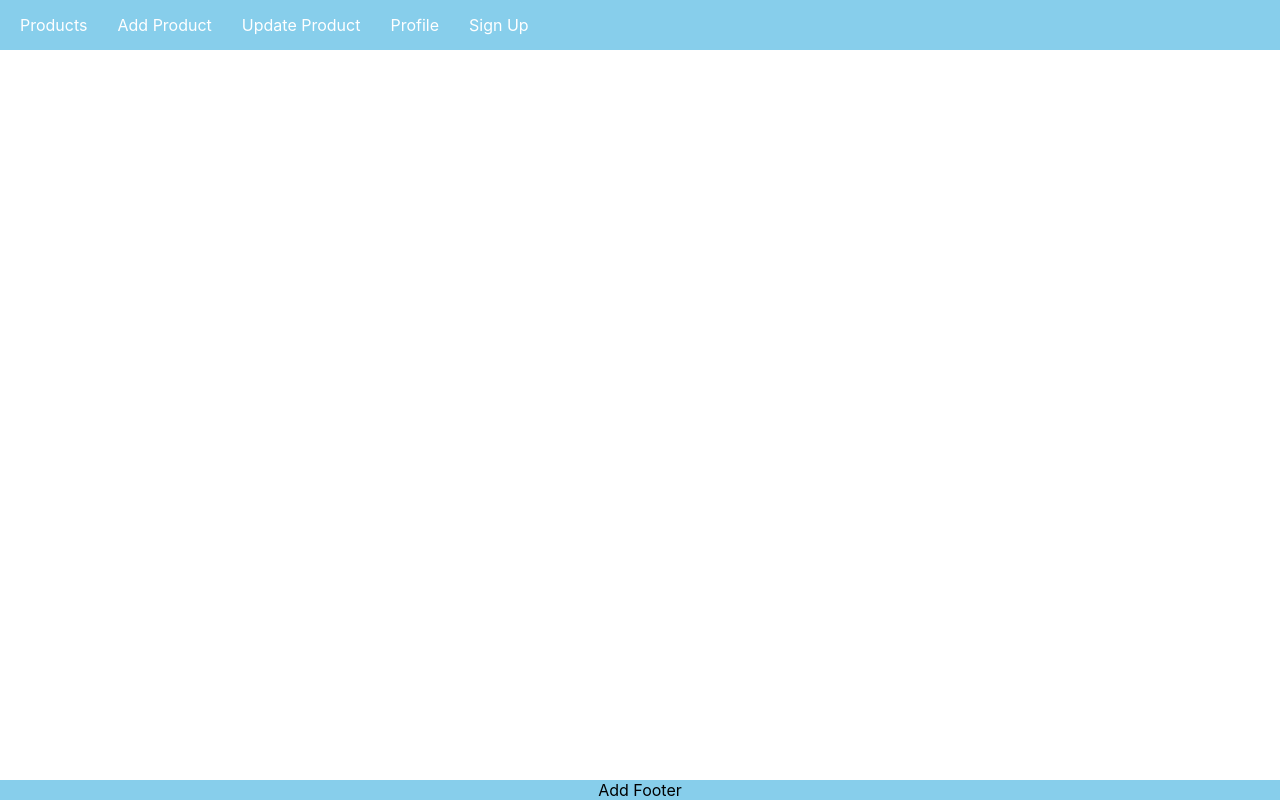
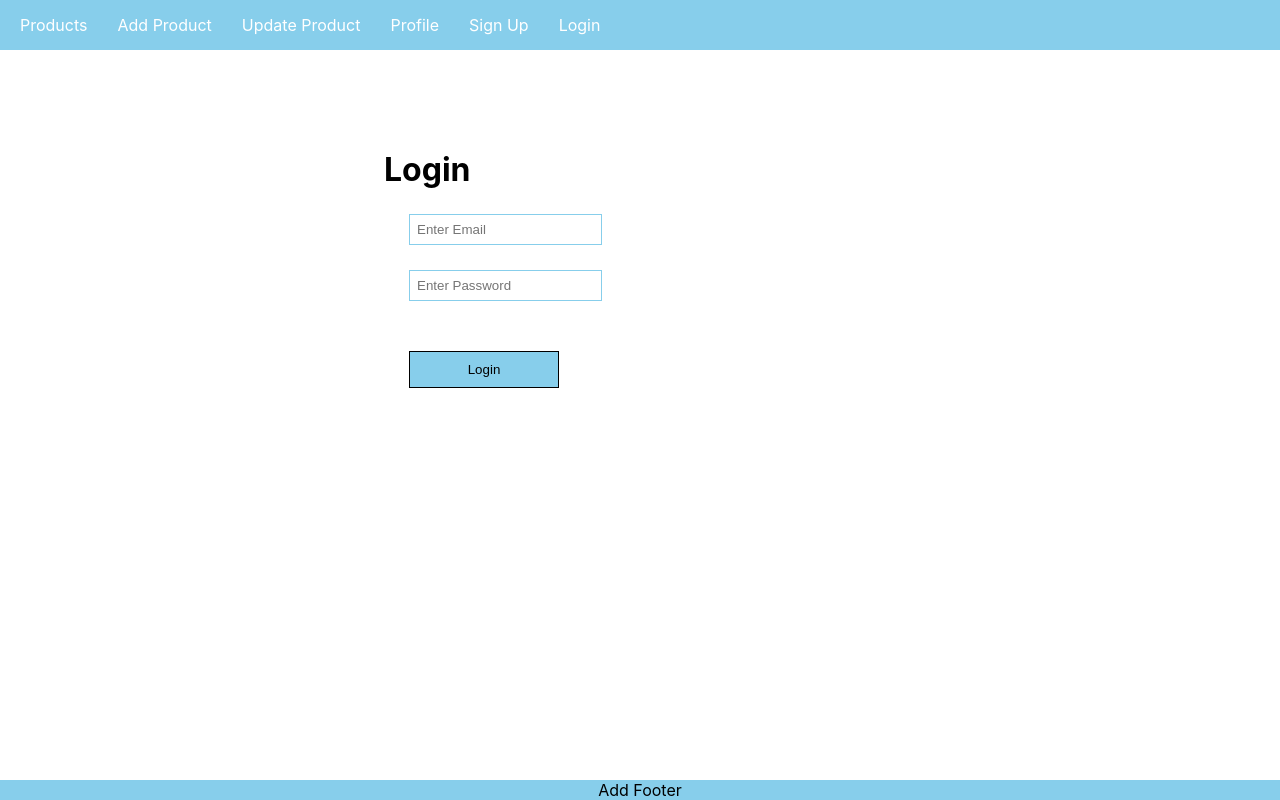
Before and after one commit to 777Vikki/e-commerce-dashboard-ui, a React (Create React App) app: page /login in a window 1280 px wide. Built offline with nearby package versions, Linux system fonts and the light colour scheme.

Commit message:
code clean up and add login api and update validation on login and register page

```diff
--- a/src/App.css
+++ b/src/App.css
@@ -29,6 +29,11 @@
 
 .register {
   margin-left: 30%;
+}
+
+.login {
+  margin-left: 30%;
+  margin-top: 100px;
 }
 
 .input-box {
--- a/src/App.js
+++ b/src/App.js
@@ -2,6 +2,7 @@ import './App.css';
 import Nav from './components/Nav';
 import Footer from './components/Footer';
 import SignUp from './components/SignUp';
+import Login from './components/Login';
 import PrivateComponent from './components/PrivateComponent';
 import { BrowserRouter, Routes, Route } from 'react-router-dom';
 
@@ -19,6 +20,7 @@ function App() {
             <Route path="/profile" element={<h1>Company Profile</h1>}></Route>
           </Route>
           <Route path="/signup" element={<SignUp />}></Route>
+          <Route path="/login" element={<Login />}></Route>
         </Routes>
       </BrowserRouter>
       <Footer />
--- a/src/components/Nav.js
+++ b/src/components/Nav.js
@@ -17,7 +17,13 @@ const Nav = () => {
                 <li><Link to="/add">Add Product</Link></li>
                 <li><Link to="/update">Update Product</Link></li>
                 <li><Link to="/profile">Profile</Link></li>
-                <li>{auth? <Link onClick={onLogout}>Logout</Link> : <Link to="/signup">Sign Up</Link>}</li>
+                {
+                    auth? <li><Link onClick={onLogout}>Logout</Link></li>
+                    : <>
+                        <li><Link to="/signup">Sign Up</Link></li>
+                        <li><Link to="/login">Login</Link></li>
+                    </>
+                }
             </ul>
         </div>
     )
--- a/src/components/SignUp.js
+++ b/src/components/SignUp.js
@@ -16,17 +16,21 @@ const SignUp = () => {
     });
 
     const submitForm = async () => {
-        let result = await fetch("http://localhost:5000/register", {
-            method: 'post',
-            body: JSON.stringify({name, email, password}),
-            headers: {
-                'Content-Type': 'application/json',
+        const emailRegex = /^[a-zA-Z0-9._%+-]+@[a-zA-Z0-9.-]+\.[a-zA-Z]{2,}$/;
+        if(name && name.trim() && password &&  password.trim() && email && emailRegex.test(email)) {
+            let apiResponse = await fetch("http://localhost:5000/register", {
+                method: 'post',
+                body: JSON.stringify({name, email, password}),
+                headers: {
+                    'Content-Type': 'application/json',
+                }
+            });
+            apiResponse = await apiResponse.json();
+            if(apiResponse?.result) {
+                navigate('/login')
             }
-        });
-        result = await result.json();
-        localStorage.setItem('user', JSON.stringify({name: result.name, email: result.email}));
-        if(result) {
-            navigate('/')
+        } else {
+            alert("Please enter valid input");
         }
     }
 
```
